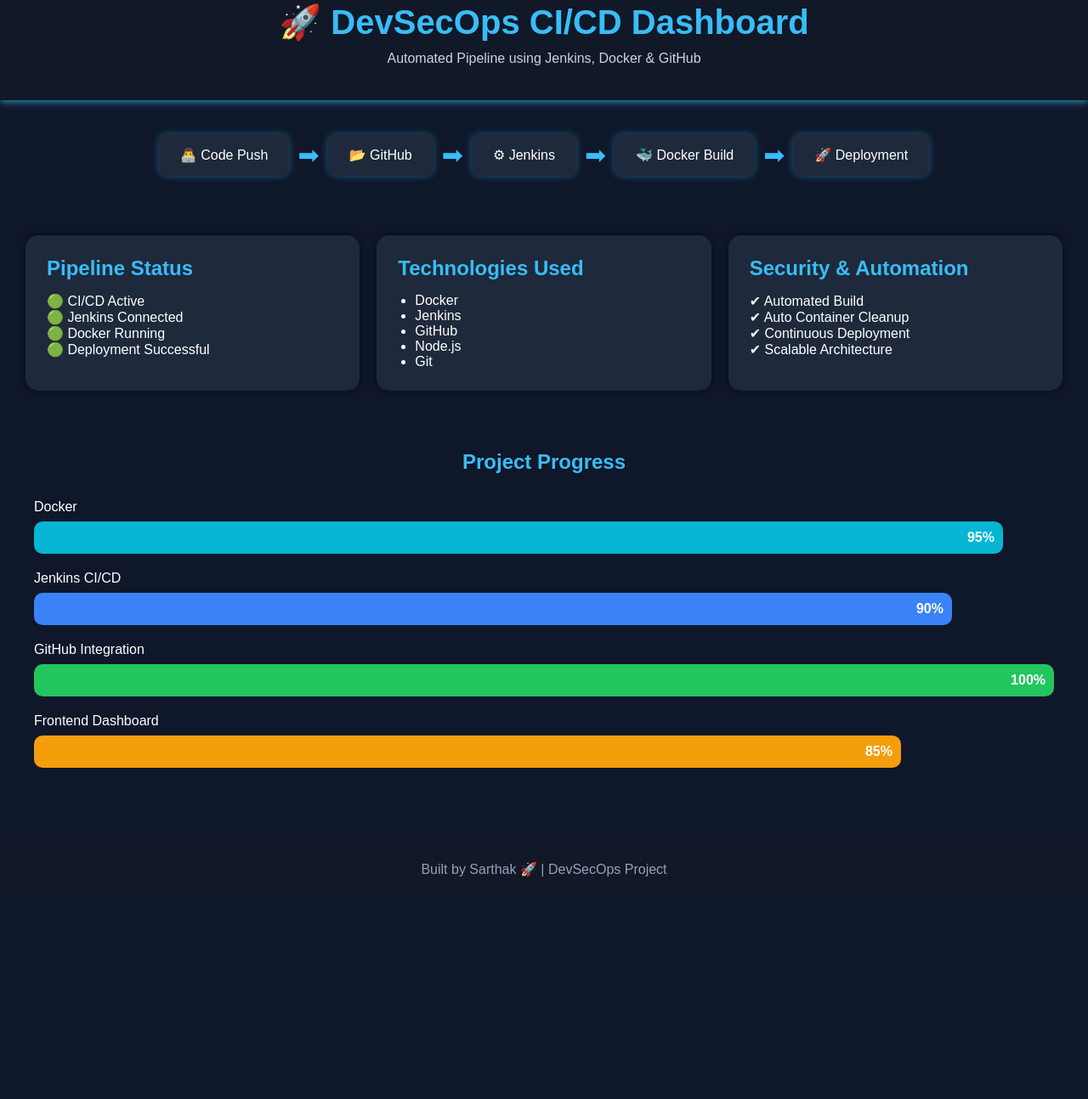
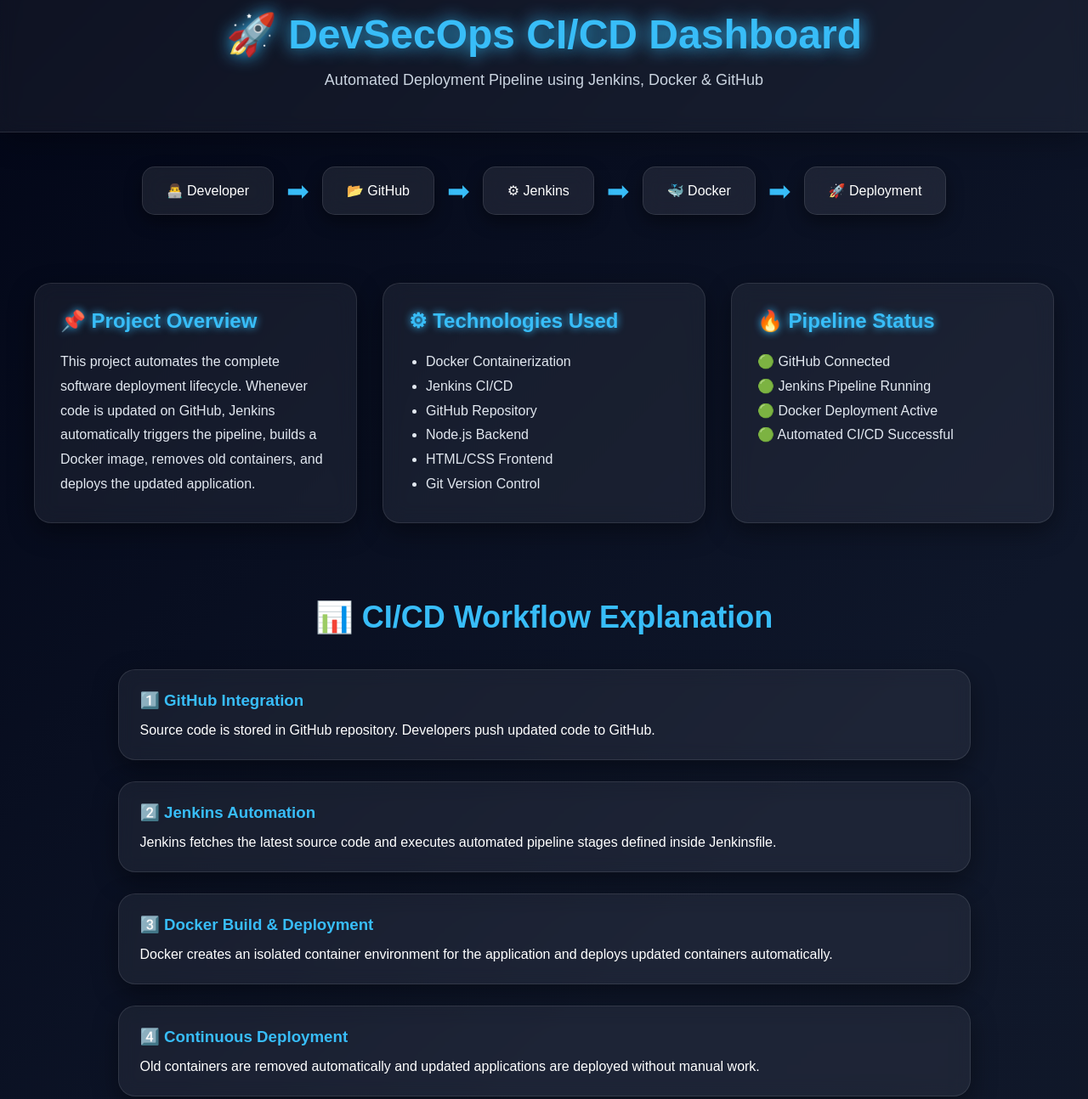
Before and after one commit to Sarthak-Chaubey/devsecops-project, a website: page public/index.html in a window 1280 px wide. Shown: the part 37-1331 px from the top of the page at 85% size. Before the commit the page ends 1090 px from the top, so only its background shows below. Drawn offline with Linux system fonts and the light colour scheme.

Commit message:
Added 3D cyber dashboard UI

```diff
--- a/public/index.html
+++ b/public/index.html
@@ -10,17 +10,17 @@
 
 <header>
     <h1>🚀 DevSecOps CI/CD Dashboard</h1>
-    <p>Automated Pipeline using Jenkins, Docker & GitHub</p>
+    <p>Automated Deployment Pipeline using Jenkins, Docker & GitHub</p>
 </header>
 
 <section class="pipeline">
-    <div class="step">👨‍💻 Code Push</div>
+    <div class="step">👨‍💻 Developer</div>
     <div class="arrow">➡</div>
     <div class="step">📂 GitHub</div>
     <div class="arrow">➡</div>
     <div class="step">⚙ Jenkins</div>
     <div class="arrow">➡</div>
-    <div class="step">🐳 Docker Build</div>
+    <div class="step">🐳 Docker</div>
     <div class="arrow">➡</div>
     <div class="step">🚀 Deployment</div>
 </section>
@@ -28,36 +28,78 @@
 <section class="cards">
 
     <div class="card">
-        <h2>Pipeline Status</h2>
-        <p>🟢 CI/CD Active</p>
-        <p>🟢 Jenkins Connected</p>
-        <p>🟢 Docker Running</p>
-        <p>🟢 Deployment Successful</p>
+        <h2>📌 Project Overview</h2>
+        <p>
+            This project automates the complete software deployment lifecycle.
+            Whenever code is updated on GitHub,
+            Jenkins automatically triggers the pipeline,
+            builds a Docker image,
+            removes old containers,
+            and deploys the updated application.
+        </p>
     </div>
 
     <div class="card">
-        <h2>Technologies Used</h2>
+        <h2>⚙ Technologies Used</h2>
         <ul>
-            <li>Docker</li>
-            <li>Jenkins</li>
-            <li>GitHub</li>
-            <li>Node.js</li>
-            <li>Git</li>
+            <li>Docker Containerization</li>
+            <li>Jenkins CI/CD</li>
+            <li>GitHub Repository</li>
+            <li>Node.js Backend</li>
+            <li>HTML/CSS Frontend</li>
+            <li>Git Version Control</li>
         </ul>
     </div>
 
     <div class="card">
-        <h2>Security & Automation</h2>
-        <p>✔ Automated Build</p>
-        <p>✔ Auto Container Cleanup</p>
-        <p>✔ Continuous Deployment</p>
-        <p>✔ Scalable Architecture</p>
+        <h2>🔥 Pipeline Status</h2>
+        <p>🟢 GitHub Connected</p>
+        <p>🟢 Jenkins Pipeline Running</p>
+        <p>🟢 Docker Deployment Active</p>
+        <p>🟢 Automated CI/CD Successful</p>
     </div>
 
 </section>
 
+<section class="workflow">
+    <h2>📊 CI/CD Workflow Explanation</h2>
+
+    <div class="workflow-box">
+        <h3>1️⃣ GitHub Integration</h3>
+        <p>
+            Source code is stored in GitHub repository.
+            Developers push updated code to GitHub.
+        </p>
+    </div>
+
+    <div class="workflow-box">
+        <h3>2️⃣ Jenkins Automation</h3>
+        <p>
+            Jenkins fetches the latest source code
+            and executes automated pipeline stages
+            defined inside Jenkinsfile.
+        </p>
+    </div>
+
+    <div class="workflow-box">
+        <h3>3️⃣ Docker Build & Deployment</h3>
+        <p>
+            Docker creates an isolated container environment
+            for the application and deploys updated containers automatically.
+        </p>
+    </div>
+
+    <div class="workflow-box">
+        <h3>4️⃣ Continuous Deployment</h3>
+        <p>
+            Old containers are removed automatically
+            and updated applications are deployed without manual work.
+        </p>
+    </div>
+</section>
+
 <section class="graph-section">
-    <h2>Project Progress</h2>
+    <h2>📈 Project Progress & Skills</h2>
 
     <div class="bar">
         <label>Docker</label>
@@ -80,8 +122,32 @@
     </div>
 </section>
 
+<section class="benefits">
+    <h2>✅ Benefits of This Project</h2>
+
+    <div class="benefit-box">
+        ✔ Faster Deployment Process
+    </div>
+
+    <div class="benefit-box">
+        ✔ Reduced Manual Work
+    </div>
+
+    <div class="benefit-box">
+        ✔ Automated Application Updates
+    </div>
+
+    <div class="benefit-box">
+        ✔ Easy Scalability & Maintenance
+    </div>
+
+    <div class="benefit-box">
+        ✔ Real-world DevOps Workflow
+    </div>
+</section>
+
 <footer>
-    Built by Sarthak 🚀 | DevSecOps Project
+    Built by Sarthak 🚀 | DevSecOps Project Dashboard
 </footer>
 
 </body>
--- a/public/style.css
+++ b/public/style.css
@@ -6,127 +6,233 @@
 
 body{
     font-family: Arial, sans-serif;
-    background:#0f172a;
+    background: linear-gradient(135deg,#020617,#0f172a,#111827);
     color:white;
+    overflow-x:hidden;
 }
+
+/* HEADER */
 
 header{
     text-align:center;
-    padding:40px;
-    background:#111827;
-    box-shadow:0 0 10px #38bdf8;
+    padding:50px;
+    background:rgba(255,255,255,0.05);
+    backdrop-filter: blur(10px);
+    box-shadow:0 8px 32px rgba(0,0,0,0.3);
+    border-bottom:1px solid rgba(255,255,255,0.1);
 }
 
 header h1{
     color:#38bdf8;
-    font-size:40px;
+    font-size:48px;
+    text-shadow:0 0 20px #38bdf8;
 }
 
 header p{
-    margin-top:10px;
+    margin-top:15px;
     color:#cbd5e1;
+    font-size:18px;
 }
+
+/* PIPELINE */
 
 .pipeline{
     display:flex;
     justify-content:center;
     align-items:center;
     flex-wrap:wrap;
-    margin:40px;
-    gap:10px;
+    gap:15px;
+    padding:40px;
 }
 
 .step{
-    background:#1e293b;
-    padding:15px 25px;
-    border-radius:10px;
-    box-shadow:0 0 10px rgba(56,189,248,0.4);
+    background:rgba(255,255,255,0.08);
+    border:1px solid rgba(255,255,255,0.1);
+    backdrop-filter: blur(12px);
+    padding:18px 28px;
+    border-radius:15px;
+    box-shadow:0 8px 20px rgba(0,0,0,0.4);
+    transition:0.4s;
+    transform-style:preserve-3d;
+}
+
+.step:hover{
+    transform:translateY(-10px) rotateX(8deg);
+    box-shadow:0 0 25px #38bdf8;
 }
 
 .arrow{
-    font-size:30px;
+    font-size:32px;
     color:#38bdf8;
 }
 
+/* CARDS */
+
 .cards{
     display:grid;
-    grid-template-columns:repeat(auto-fit,minmax(250px,1fr));
-    gap:20px;
-    padding:30px;
+    grid-template-columns:repeat(auto-fit,minmax(300px,1fr));
+    gap:30px;
+    padding:40px;
 }
 
 .card{
-    background:#1e293b;
-    padding:25px;
-    border-radius:15px;
-    transition:0.3s;
-    box-shadow:0 0 10px rgba(0,0,0,0.5);
+    background:rgba(255,255,255,0.06);
+    border:1px solid rgba(255,255,255,0.1);
+    backdrop-filter: blur(12px);
+    border-radius:20px;
+    padding:30px;
+    transition:0.4s;
+    transform-style:preserve-3d;
+    box-shadow:0 10px 30px rgba(0,0,0,0.4);
 }
 
 .card:hover{
-    transform:translateY(-10px);
-    box-shadow:0 0 20px #38bdf8;
+    transform:translateY(-15px) rotateY(6deg);
+    box-shadow:0 0 30px #38bdf8;
 }
 
 .card h2{
-    margin-bottom:15px;
+    margin-bottom:20px;
     color:#38bdf8;
+    text-shadow:0 0 10px #38bdf8;
+}
+
+.card p,
+.card li{
+    line-height:1.8;
+    color:#e2e8f0;
 }
 
 .card ul{
     padding-left:20px;
 }
 
+/* WORKFLOW */
+
+.workflow{
+    padding:50px;
+}
+
+.workflow h2{
+    text-align:center;
+    margin-bottom:40px;
+    color:#38bdf8;
+    font-size:36px;
+}
+
+.workflow-box{
+    background:rgba(255,255,255,0.06);
+    border:1px solid rgba(255,255,255,0.1);
+    backdrop-filter: blur(10px);
+    margin:25px auto;
+    padding:25px;
+    border-radius:20px;
+    width:85%;
+    transition:0.4s;
+    box-shadow:0 10px 30px rgba(0,0,0,0.4);
+}
+
+.workflow-box:hover{
+    transform:translateX(10px);
+    box-shadow:0 0 25px #38bdf8;
+}
+
+.workflow-box h3{
+    color:#38bdf8;
+    margin-bottom:15px;
+}
+
+/* GRAPH SECTION */
+
 .graph-section{
-    padding:40px;
+    padding:50px;
 }
 
 .graph-section h2{
     text-align:center;
-    margin-bottom:30px;
+    margin-bottom:35px;
     color:#38bdf8;
+    font-size:36px;
 }
 
 .bar{
-    margin-bottom:20px;
+    margin-bottom:25px;
 }
 
 label{
     display:block;
-    margin-bottom:8px;
+    margin-bottom:10px;
+    font-size:18px;
 }
 
 .progress{
-    padding:10px;
-    border-radius:10px;
+    height:35px;
+    line-height:35px;
+    border-radius:30px;
+    padding-right:15px;
     text-align:right;
     font-weight:bold;
+    box-shadow:0 0 15px rgba(255,255,255,0.2);
 }
 
 .docker{
     width:95%;
-    background:#06b6d4;
+    background:linear-gradient(90deg,#06b6d4,#0891b2);
 }
 
 .jenkins{
     width:90%;
-    background:#3b82f6;
+    background:linear-gradient(90deg,#3b82f6,#2563eb);
 }
 
 .github{
     width:100%;
-    background:#22c55e;
+    background:linear-gradient(90deg,#22c55e,#16a34a);
 }
 
 .frontend{
     width:85%;
-    background:#f59e0b;
+    background:linear-gradient(90deg,#f59e0b,#d97706);
 }
+
+/* BENEFITS */
+
+.benefits{
+    padding:50px;
+    text-align:center;
+}
+
+.benefits h2{
+    margin-bottom:35px;
+    color:#38bdf8;
+    font-size:36px;
+}
+
+.benefit-box{
+    background:rgba(255,255,255,0.06);
+    border:1px solid rgba(255,255,255,0.1);
+    backdrop-filter: blur(12px);
+    width:70%;
+    margin:20px auto;
+    padding:18px;
+    border-radius:15px;
+    transition:0.4s;
+    box-shadow:0 8px 25px rgba(0,0,0,0.4);
+}
+
+.benefit-box:hover{
+    transform:scale(1.03);
+    box-shadow:0 0 20px #38bdf8;
+}
+
+/* FOOTER */
 
 footer{
     text-align:center;
-    padding:20px;
-    margin-top:30px;
-    background:#111827;
+    padding:25px;
+    background:rgba(255,255,255,0.05);
+    backdrop-filter: blur(10px);
+    margin-top:40px;
     color:#94a3b8;
+    border-top:1px solid rgba(255,255,255,0.1);
 }
```
